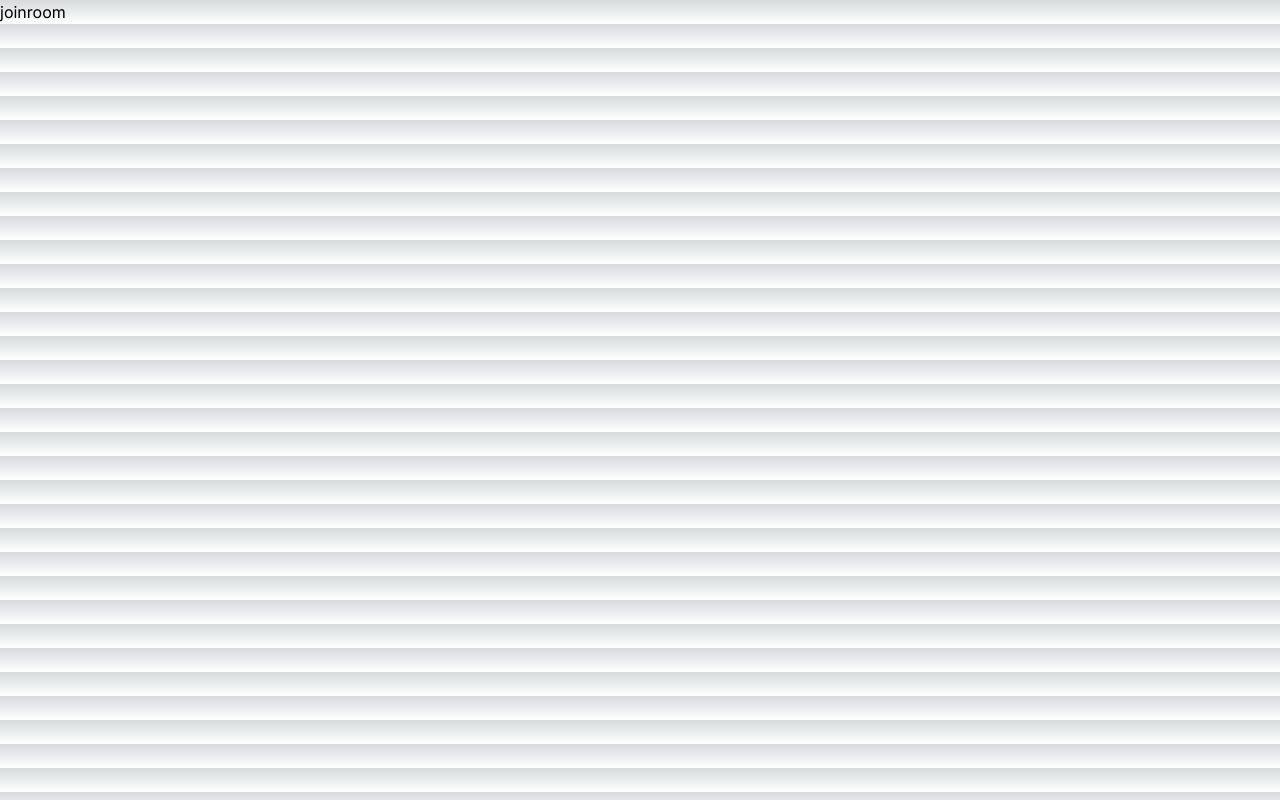
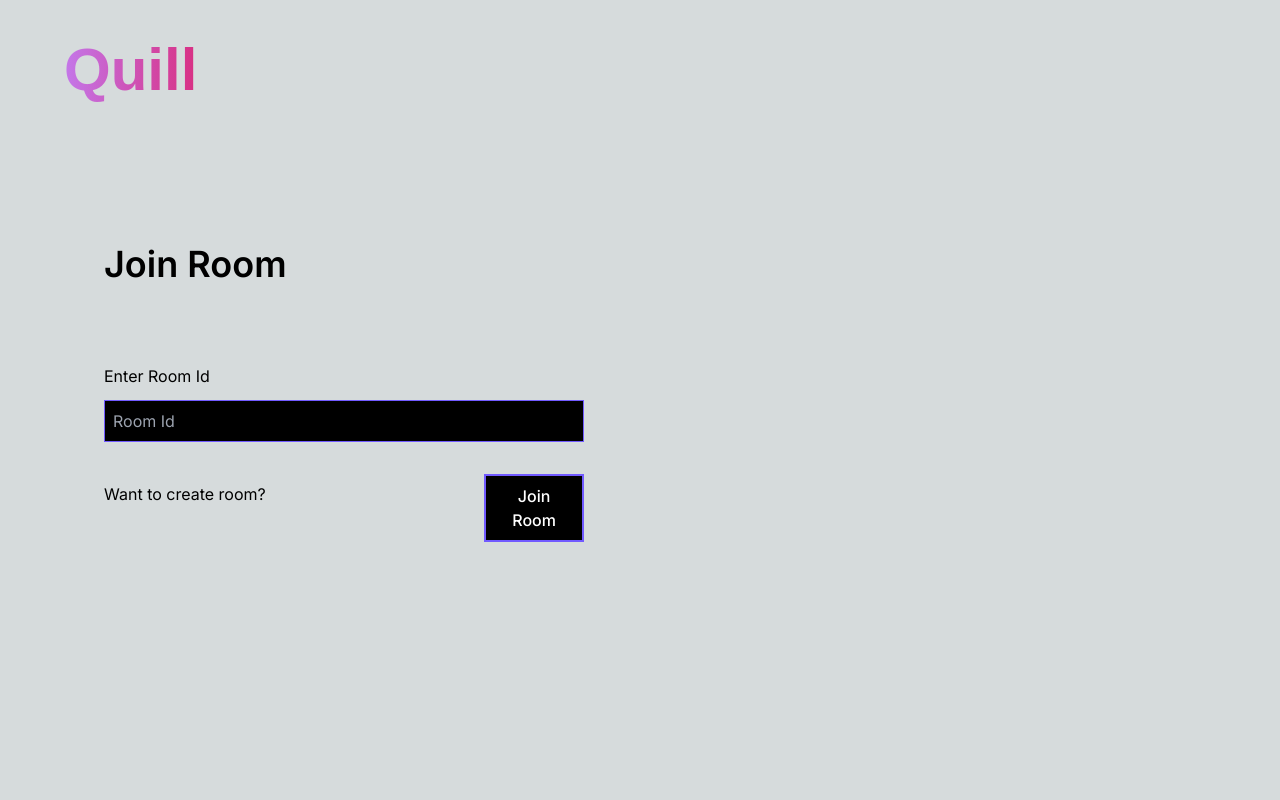
Before and after one commit to Noelzak03/quill-frontend, a Next.js app: page /joinroom in a window 1280 px wide. Built offline with nearby package versions, Linux system fonts and the light colour scheme.

Commit message:
add loginroom functionality

```diff
--- a/src/app/actions.js
+++ b/src/app/actions.js
@@ -77,6 +77,11 @@ export async function room() {
   }
 }
 
+export async function joinroom(prevState, formData) {
+  "use server";
+  redirect("/room/" + formData.get("roomid"));
+}
+
 export async function gettoken() {
   const token = cookies().get("authorization");
   return token;
--- a/src/app/joinroom/page.jsx
+++ b/src/app/joinroom/page.jsx
@@ -1,8 +1,57 @@
-export default function Works() {
-  ("use client");
+//joinroom
+"use client";
+import Quill from "../components/Quilltext";
+import { SubmitButton } from "../components/Formsubmit";
+
+import Link from "next/link";
+
+import React, { useRef } from "react";
+import { joinroom } from "../actions";
+
+export default function join() {
+  const ref = useRef(null);
+
+  const action = async (event) => {
+    event.preventDefault();
+
+    const formData = new FormData(ref.current);
+    let message;
+    message = await joinroom("", formData);
+    ref.current.reset();
+  };
+
   return (
-    <div>
-      <p>joinroom</p>
-    </div>
+    <>
+      <div className="bg-transparent md:fixed z-10 p-2 sm:p-10">
+        <Quill />
+        <div className="w-full">
+          <form ref={ref} onSubmit={action} className="">
+            <div className="p-16 flex-col justify-center">
+              <h2 className="text-4xl font-semibold my-20">Join Room</h2>
+              <h3 className="mt-12 mb-3">Enter Room Id</h3>
+              <div className="mb-4">
+                <input
+                  type="text"
+                  id="roomid"
+                  name="roomid"
+                  className="w-full md:w-[30rem] border p-2 bg-secondary border-primary"
+                  placeholder="Room Id"
+                  required
+                />
+              </div>
+              <div className="ml-0 flex mt-8 justify-center">
+                <Link
+                  href="/room"
+                  className="w-full text-left py-2 hover:underline hover:text-primary"
+                >
+                  Want to create room?
+                </Link>
+                <SubmitButton text="Join Room" />
+              </div>
+            </div>
+          </form>
+        </div>
+      </div>
+    </>
   );
 }
```
